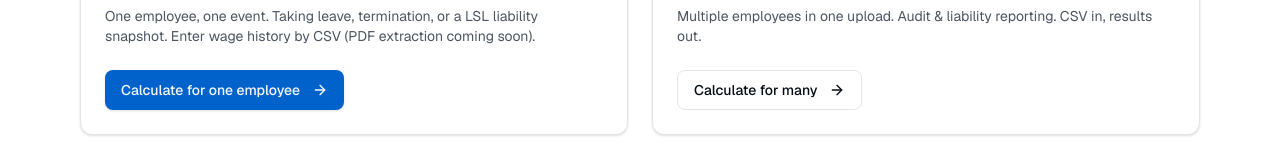
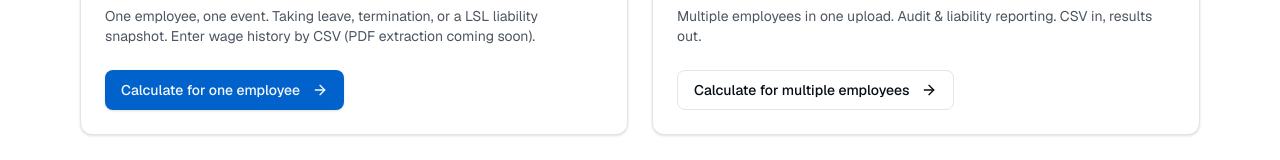
Before and after one commit to tracy-infinite-leverage/lsl-calculator, a Next.js app in the folder website/: page / in a window 1280 px wide. Shown: the part 456-616 px from the top of the page. Built offline with nearby package versions, Linux system fonts and the light colour scheme.

Commit message:
ux: clearer bulk-mode CTA — 'Calculate for many' to 'Calculate for multiple employees'
Operator manual edit on the landing page. Cleaner phrasing for users
who aren't familiar with the 'single vs many' shorthand.

```diff
--- a/website/src/app/page.tsx
+++ b/website/src/app/page.tsx
@@ -58,7 +58,7 @@ export default function Home() {
               <CardContent>
                 <Button asChild variant="outline" className="w-full sm:w-auto">
                   <Link href="/calculator/bulk">
-                    Calculate for many
+                    Calculate for multiple employees
                     <ArrowRight className="ml-1 h-4 w-4" />
                   </Link>
                 </Button>
```
